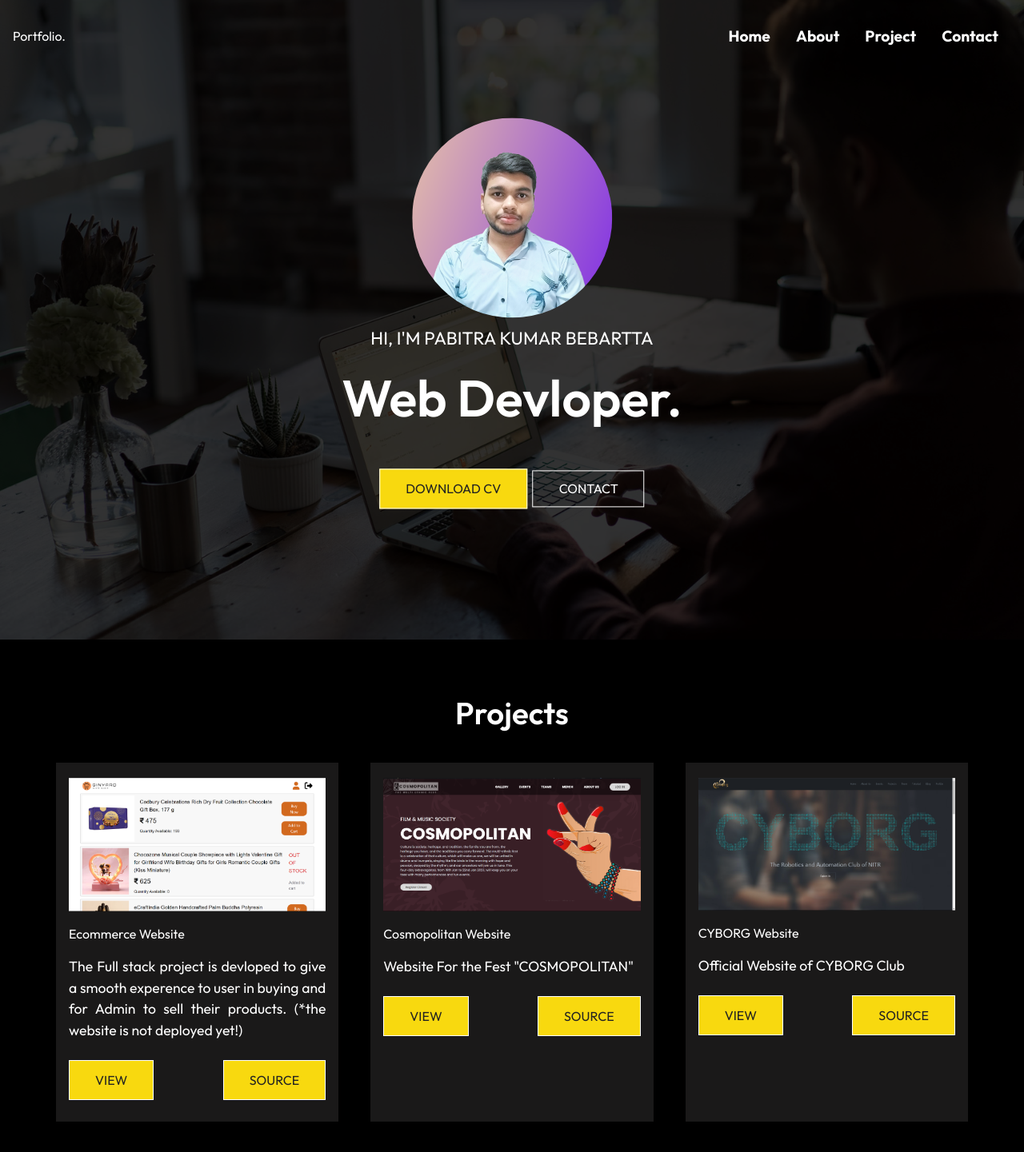
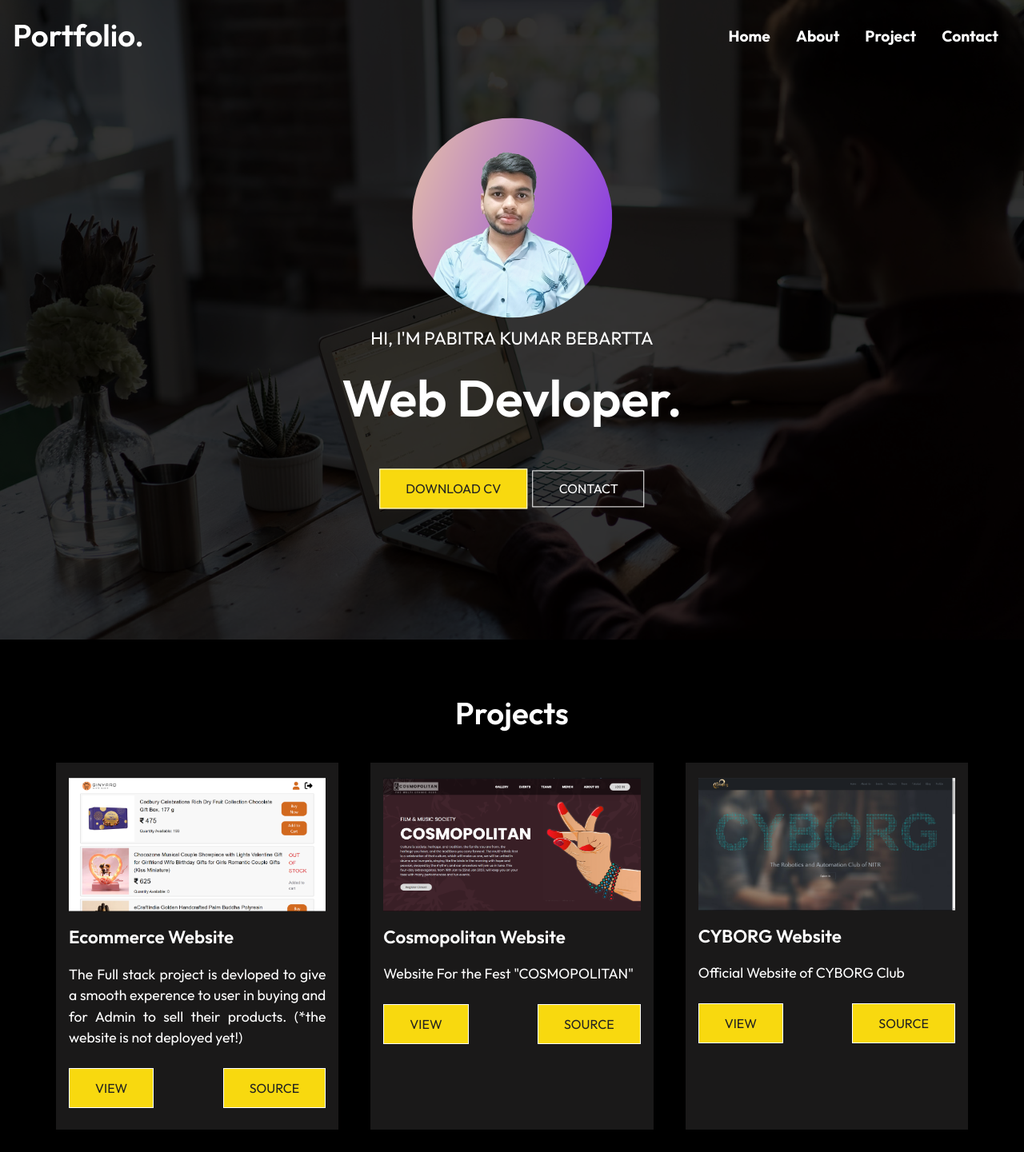
Before and after one commit to pabitra-kumar/Portfolio, a React (Create React App) app: page / in a window 1280 px wide. Shown: the top 1441 px of the page at 80% size. Built offline with nearby package versions, Linux system fonts and the light colour scheme.

Commit message:
website updated to Tailwindcss

```diff
--- a/src/Components/Navbar.jsx
+++ b/src/Components/Navbar.jsx
@@ -24,7 +24,7 @@ export const Navbar = () => {
 
   return (
     <div className={" flex justify-between items-center p-[1rem] fixed w-full h-[90px] z-10" + (color ? " bg-[rgba(0,0,0,0.85)] transition duration-[0.5s]" : '')}>
-        <h1>
+        <h1 className='text-[2rem] md:text-[2.4rem] font-semibold'>
             <Link to="/">
                 Portfolio.
             </Link>
--- a/src/Components/WorkCard.jsx
+++ b/src/Components/WorkCard.jsx
@@ -5,10 +5,12 @@ import { NavLink } from "react-router-dom"
 export const WorkCard = (props) => {
     return (
         <div className="bg-[#1a1919] py-[1.2rem] px-[1rem]">
-            <img src={props.imgsrc} alt="project-preview" className="w-full"/>
-            <h2 className="text-[#fff] px-0 py-[1rem]">{props.title}</h2>
-            <div className="pro-details">
-                <p className="pb-[1rem] text-[1.1rem] text-justify">{props.text}</p>
+            <div className="h-[100%] flex flex-col">
+                <img src={props.imgsrc} alt="project-preview" className="w-full" />
+                <h2 className="text-[#fff] text-[1.4rem] font-semibold px-0 py-[1rem]">{props.title}</h2>
+                <div className="pro-details">
+                    <p className="pb-[1rem] text-[1.1rem] text-justify">{props.text}</p>
+                </div>
                 <div className="flex justify-between py-[0.5rem] px-0">
                     <NavLink to={props.view} target="_blank" className="btn py-[0.5rem] px-[1rem]"> View </NavLink>
                     <NavLink to={props.source} target="_blank" className="btn py-[0.5rem] px-[1rem]"> Source </NavLink>
```
